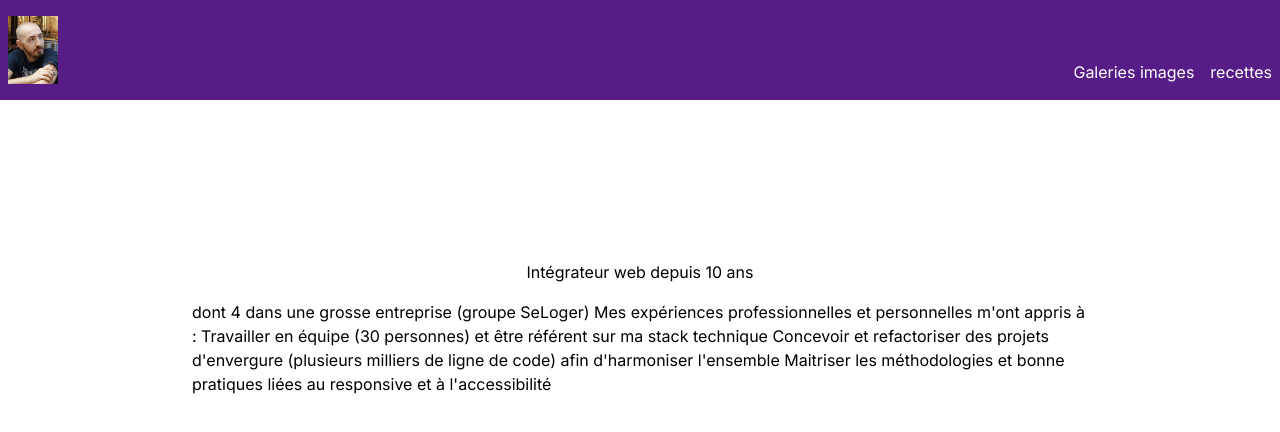
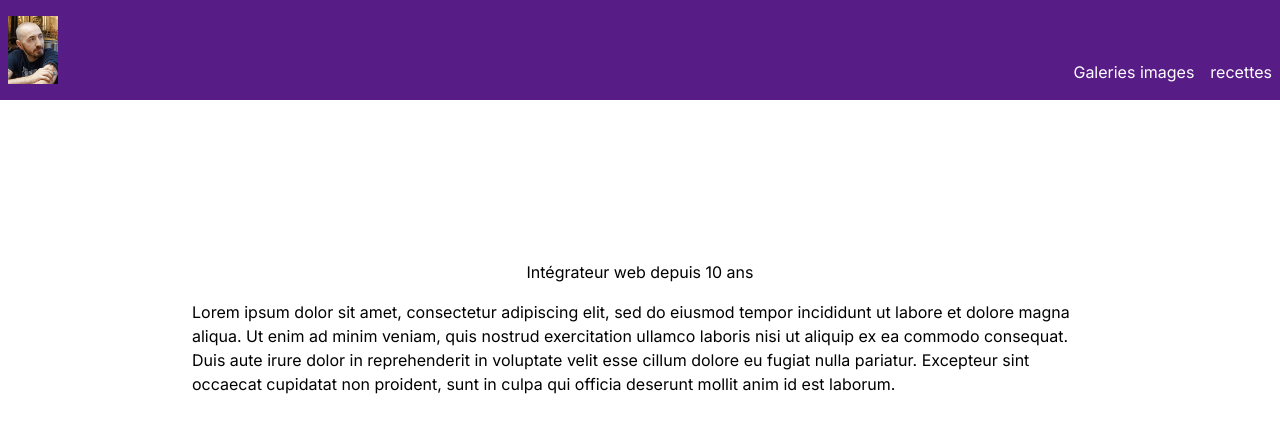
Before and after one commit to AlexandreB6/site-perso, a Next.js app: page / in a window 1280 px wide. Shown: the top 432 px of the page. Built offline with nearby package versions, Linux system fonts and the light colour scheme.

Commit message:
fix build error

```diff
--- a/src/app/components/header.tsx
+++ b/src/app/components/header.tsx
@@ -35,10 +35,8 @@
         <ul className="text-white flex flex-row content-center gap-4">
           {links.map((link) => {
             return (
-              <li>
-                <Link key={link.key} href={link.href}>
-                  {link.name}
-                </Link>
+              <li key={link.key}>
+                <Link href={link.href}>{link.name}</Link>
               </li>
             );
           })}
--- a/src/app/components/presentation.tsx
+++ b/src/app/components/presentation.tsx
@@ -4,12 +4,13 @@
       <h1>Intégrateur web depuis 10 ans</h1>
 
       <p>
-        dont 4 dans une grosse entreprise (groupe SeLoger) Mes expériences
-        professionnelles et personnelles m'ont appris à : Travailler en équipe
-        (30 personnes) et être référent sur ma stack technique Concevoir et
-        refactoriser des projets d'envergure (plusieurs milliers de ligne de
-        code) afin d'harmoniser l'ensemble Maitriser les méthodologies et bonne
-        pratiques liées au responsive et à l'accessibilité
+        Lorem ipsum dolor sit amet, consectetur adipiscing elit, sed do eiusmod
+        tempor incididunt ut labore et dolore magna aliqua. Ut enim ad minim
+        veniam, quis nostrud exercitation ullamco laboris nisi ut aliquip ex ea
+        commodo consequat. Duis aute irure dolor in reprehenderit in voluptate
+        velit esse cillum dolore eu fugiat nulla pariatur. Excepteur sint
+        occaecat cupidatat non proident, sunt in culpa qui officia deserunt
+        mollit anim id est laborum.
       </p>
     </section>
   );
```
